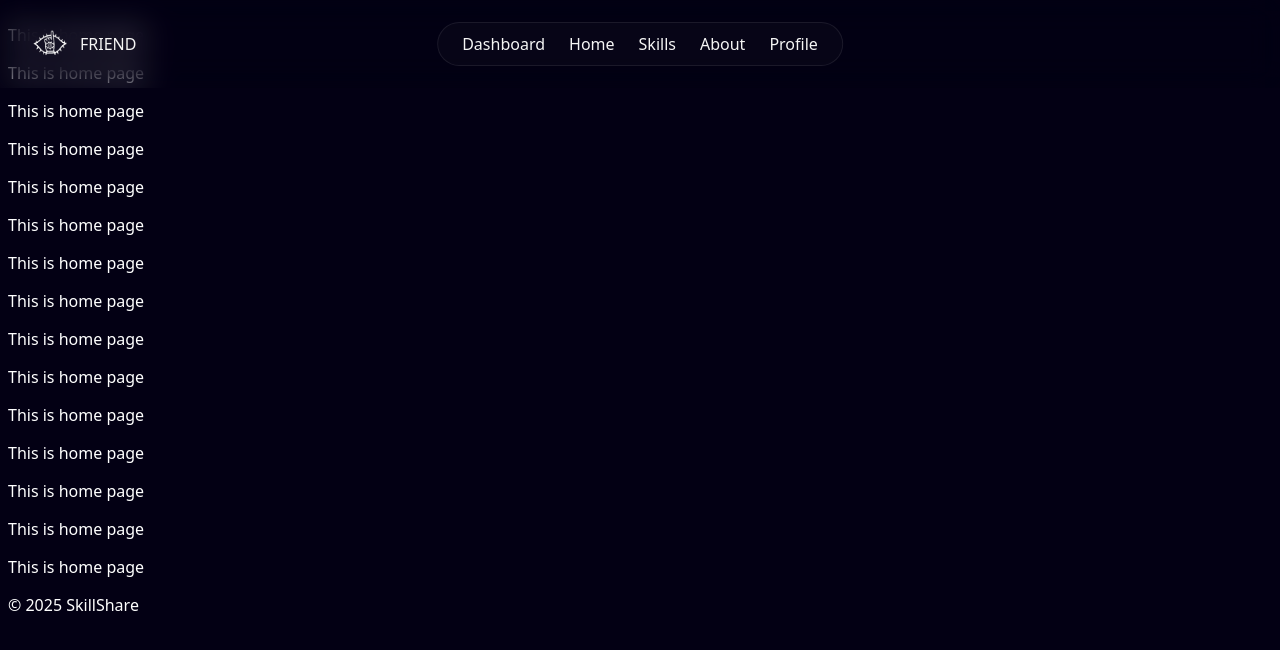
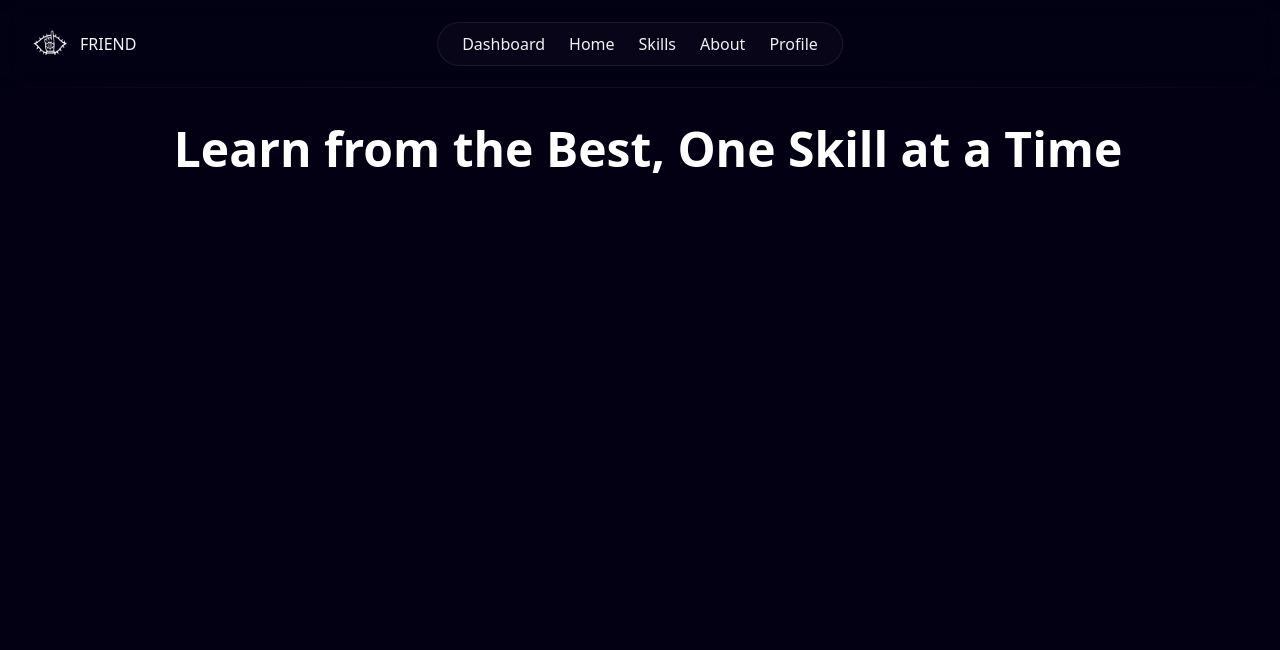
Before and after one commit to 0xSmokey/Skill_Share, a Django app: page / in a window 1280 px wide. Shown: the top 650 px of the page. Run offline with Django 5.2, Linux system fonts and the light colour scheme.

Commit message:
Fix: Alignment changes basic html and css

```diff
--- /dev/null
+++ b/skillshare/apps/home/static/home/css/app_home.css
@@ -0,0 +1,14 @@
+.heading-sec {
+    padding: 80px 20px;
+    max-width: 1100px;
+    margin: 0 auto;
+    text-align: center;
+}
+
+.heading-sec h1 {
+    font-size: 48px;
+    line-height: 1.2;
+    margin-bottom: 20px;
+    font-weight: bold;
+    color: #ffffff;
+}
--- a/skillshare/apps/home/static/home/css/home.css
+++ b/skillshare/apps/home/static/home/css/home.css
@@ -6,9 +6,24 @@ body {
     width: 100vw;
 }
 
+::selection {
+    background: rgb(147 130 255 / 50%);
+    color: white;
+}
+
 html, body {
     overflow-x: hidden;
     position: relative;
+}
+
+.header .container-lg:before {
+    background: radial-gradient(62.87% 100% at 50% 100%, rgba(255, 255, 255, .12) 0%, rgba(255, 255, 255, 0) 100%);
+    bottom: 0;
+    content: "";
+    height: 1px;
+    left: 0;
+    position: absolute;
+    width: 100%;
 }
 
 .header {
--- a/skillshare/apps/home/templates/home/home.html
+++ b/skillshare/apps/home/templates/home/home.html
@@ -1,22 +1,12 @@
 {% extends "base.html" %}
 {% block title %}Home page{% endblock  %}
+{% load static %}
+{% block additional_css %}<link rel="stylesheet" href="{% static 'home/css/app_home.css'%}">{% endblock additional_css %}
 
 <!-- body of home page -->
 {% block content %}
-    <p> This is home page </p>
-    <p> This is home page </p>
-    <p> This is home page </p>
-    <p> This is home page </p>
-    <p> This is home page </p>
-    <p> This is home page </p>
-    <p> This is home page </p>
-    <p> This is home page </p>
-    <p> This is home page </p>
-    <p> This is home page </p>
-    <p> This is home page </p>
-    <p> This is home page </p>
-    <p> This is home page </p>
-    <p> This is home page </p>
-    <p> This is home page </p>
+    <div class="heading-sec">
+        <h1>Learn from the Best, One Skill at a Time</h1>
+    </div>
 
 {% endblock  %}
--- a/skillshare/templates/base.html
+++ b/skillshare/templates/base.html
@@ -21,11 +21,11 @@
             <div class="logo-name">FRIEND</div>
         </a>
         <ul class="header-nav">
-            <li><a href="#">Dashboard</a></li>
-            <li><a href="{% url 'home'%}">Home</a></li>
-            <li><a href="#">Skills</a></li>
-            <li><a href="{% url 'about'%}">About</a></li>
-            <li><a href="#">Profile</a></li>
+            <li><a class="header-nav-link" href="#">Dashboard</a></li>
+            <li><a class="header-nav-link"  href="{% url 'home'%}">Home</a></li>
+            <li><a class="header-nav-link"  href="#">Skills</a></li>
+            <li><a class="header-nav-link"  href="{% url 'about'%}">About</a></li>
+            <li><a class="header-nav-link"  href="#">Profile</a></li>
         </ul>
     </div>
 </div>
@@ -33,10 +33,6 @@
         {% block content %}
         {% endblock %}
     </main>
-    <footer>
-        <div>
-            <p>&copy; 2025 SkillShare</p>
-        </div>
-    </footer>
+
 </body>
 </html>
```
Also changed, not shown: other parts of skillshare/apps/home/static/home/css/home.css (+13 -0 lines), skillshare/apps/home/static/home/css/about.css (+3 -12 lines), skillshare/apps/home/templates/home/about.html (+1 -7 lines).
